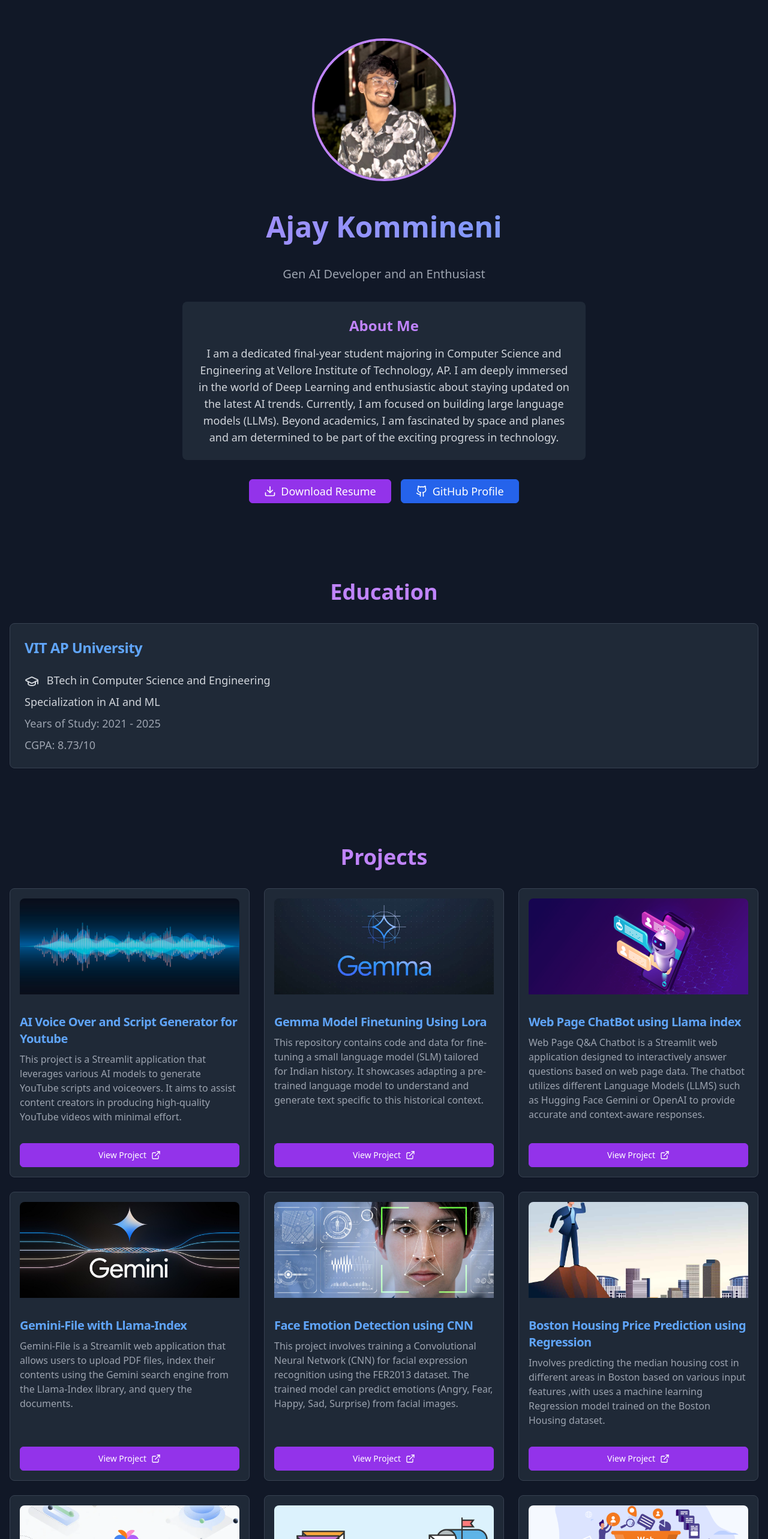
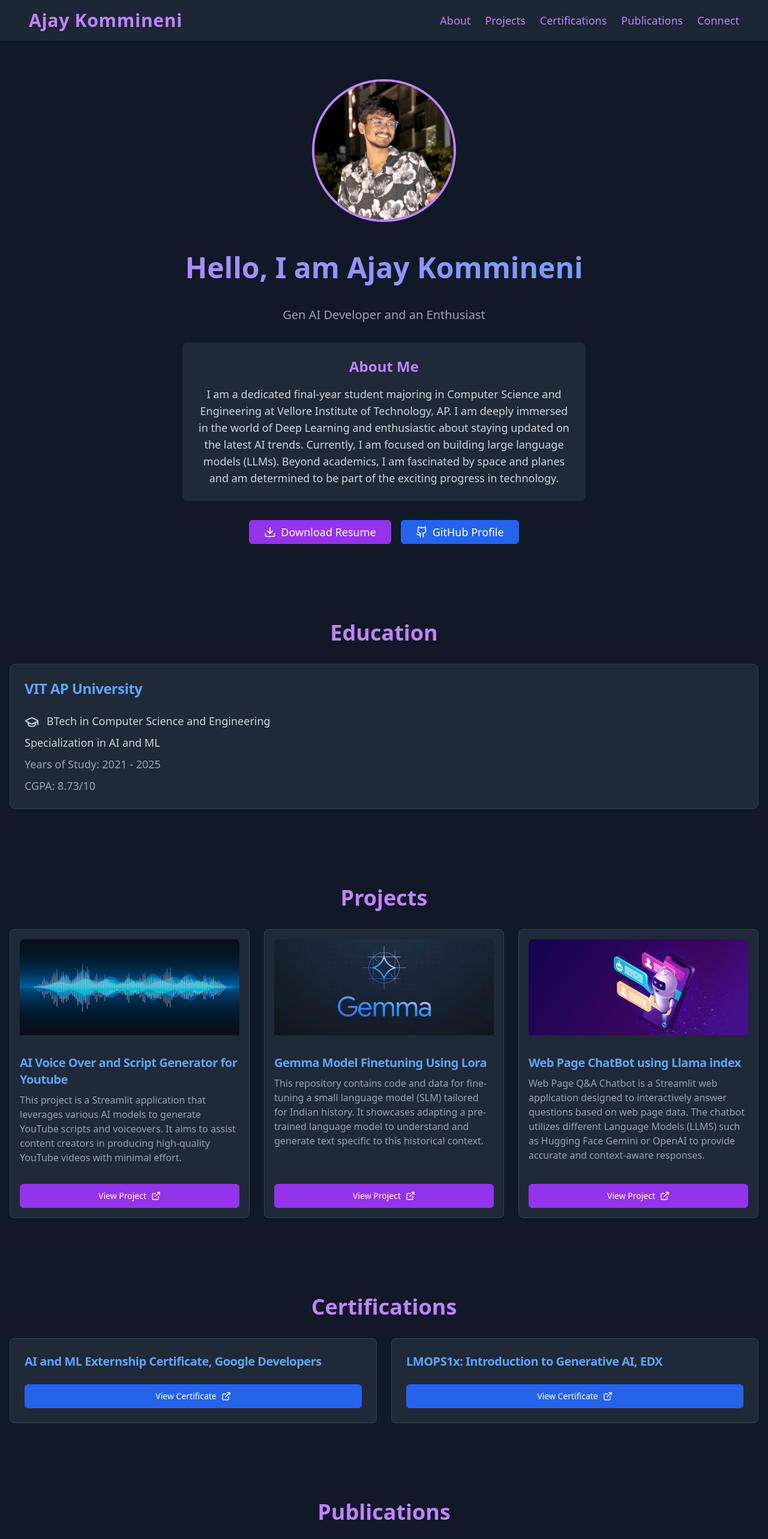
Before and after one commit to AjayK47/my-portfolio, a Next.js app: page / in a window 1280 px wide. Shown: the top 2566 px of the page at 60% size. Built offline with nearby package versions, Linux system fonts and the light colour scheme.

Commit message:
Update page.tsx

```diff
--- a/app/page.tsx
+++ b/app/page.tsx
@@ -14,13 +14,13 @@ export default function Portfolio() {
 
   useEffect(() => {
     if (index < fullText.length) {
-      setTimeout(() => {
-        setText(text + fullText[index])
-        setIndex(index + 1)
-      }, 150)
+      const timer = setTimeout(() => {
+        setText(text + fullText[index]);
+        setIndex(index + 1);
+      }, 150);
+      return () => clearTimeout(timer);
     }
-  }, [index, text])
-
+  }, [index, text]);
 
   const projects = [
     {
@@ -41,61 +41,21 @@ export default function Portfolio() {
       image: "/images/fulls/webchatbot.png",
       link: "https://github.com/AjayK47/Web-ChatBot-using-Llama-index"
     },
-    {
-      title: "Gemini-File with Llama-Index",
-      description: "Gemini-File is a Streamlit web application that allows users to upload PDF files, index their contents using the Gemini search engine from the Llama-Index library, and query the documents.",
-      image: "/images/fulls/Gemini.jpg",
-      link: "https://github.com/AjayK47/Gemini-File"
-    },
-    {
-      title: "Face Emotion Detection using CNN",
-      description: "This project involves training a Convolutional Neural Network (CNN) for facial expression recognition using the FER2013 dataset. The trained model can predict emotions (Angry, Fear, Happy, Sad, Surprise) from facial images.",
-      image: "/images/fulls/face.jpg",
-      link: "https://github.com/AjayK47/Face-Emotion-Detection_CNN"
-    },
-    {
-      title: "Boston Housing Price Prediction using Regression",
-      description: "Involves predicting the median housing cost in different areas in Boston based on various input features ,with uses a machine learning Regression model trained on the Boston Housing dataset.",
-      image: "/images/fulls/housing.jpg",
-      link: "https://github.com/AjayK47/Boston-Hosuing-Prediction-and-Deployment-"
-    },
-    {
-      title: "Fruits/Veggies classifications using Inception V3 & integrating with Google Palm API",
-      description: "This project utilizes a finely tuned InceptionV3 model to identify vegetables or fruits in uploaded images, providing nutritional information. Integrated with the Google Generative AI API (Palm), it generates intriguing facts about the recognized produce.",
-      image: "/images/fulls/palm.png",
-      link: "https://github.com/AjayK47/image-classification-with-inceptioV3-and-Google-Palm"
-    },
-    {
-      title: "Email Spam Detector using NLTK and ML",
-      description: "This project implements a simple email spam detection system using two machine learning models: Multinomial Naive Bayes (NB) and Support Vector Machine (SVM). It utilizes natural language processing techniques to classify emails as spam or non-spam.",
-      image: "/images/fulls/Email.jpg",
-      link: "https://github.com/AjayK47/EmailSpamDetector-using-NLTK-and-ML"
-    },
-    {
-      title: "Web Scraping using Autoscrapper",
-      description: "Using Autoscrapper to web scrape data from Flipkart.",
-      image: "/images/fulls/web_scrapping.png",
-      link: "https://github.com/AjayK47/Webscrapping"
-    }
-  ]
+    // Add the rest of your projects here...
+  ];
 
   const certifications = [
     {
-      name: " AI and ML Externship Certificate, Google Developers",
+      name: "AI and ML Externship Certificate, Google Developers",
       link: "https://smartinternz.com/internships/google_developers/185317219bbdc2991a9e6f518affd353"
     },
     {
       name: "LMOPS1x: Introduction to Generative AI, EDX",
       link: "https://courses.edx.org/certificates/82896b3f96514a9babac7ae1117aa20d"
     },
-  ]
+  ];
 
   const publications = [
-    {
-      title: "Multimodal Approach to Emotion Recognition using Deep Learning - (ICIMIA) · Dec 23, 2023",
-      description: "A multimodal deep learning approach integrates facial expression and text features for robust emotion recognition, outperforming traditional and single-modality methods.",
-      link: "https://ieeexplore.ieee.org/document/10426592"
-    },
     {
       title: "Multimodal Approach to Emotion Recognition using Deep Learning - (ICIMIA) · Dec 23, 2023",
       description: "A multimodal deep learning approach integrates facial expression and text features for robust emotion recognition, outperforming traditional and single-modality methods.",
@@ -106,10 +66,30 @@ export default function Portfolio() {
       description: "The paper focuses on the automated detection of rice leaf diseases using deep learning techniques to improve agricultural disease control methods , also explore the different models perfomance in this area",
       link: "https://ieeexplore.ieee.org/document/10498510"
     },
-  ]
+  ];
 
- return (
+  return (
     <div className="min-h-screen bg-gray-900 text-gray-300 font-sans">
+      <header className="sticky top-0 bg-gray-800 bg-opacity-90 backdrop-blur p-4 z-10">
+        <nav className="container mx-auto flex justify-between items-center">
+          <h1 className="text-2xl md:text-3xl font-bold font-sans text-purple-400 tracking-wide">
+            {text || 'Ajay Kommineni'}
+          </h1>
+          <div className="md:hidden">
+            <Button variant="ghost" onClick={() => setIsMenuOpen(!isMenuOpen)}>
+              <Menu className="h-6 w-6 text-purple-400" />
+            </Button>
+          </div>
+          <div className={`${isMenuOpen ? 'block' : 'hidden'} md:block absolute md:relative top-full left-0 w-full md:w-auto bg-gray-800 md:bg-transparent p-4 md:p-0 space-y-4 md:space-y-0 md:space-x-6 text-lg font-medium`}>
+            <a href="#about" className="block md:inline-block text-purple-400 hover:text-purple-300 transition-colors duration-200">About</a>
+            <a href="#projects" className="block md:inline-block text-purple-400 hover:text-purple-300 transition-colors duration-200">Projects</a>
+            <a href="#certifications" className="block md:inline-block text-purple-400 hover:text-purple-300 transition-colors duration-200">Certifications</a>
+            <a href="#publications" className="block md:inline-block text-purple-400 hover:text-purple-300 transition-colors duration-200">Publications</a>
+            <a href="#connect" className="block md:inline-block text-purple-400 hover:text-purple-300 transition-colors duration-200">Connect</a>
+          </div>
+        </nav>
+      </header>
+
       <main className="container mx-auto px-4 py-8 md:py-16 space-y-16 md:space-y-32">
         <section id="about" className="space-y-8 text-center">
           <div className="w-40 h-40 md:w-60 md:h-60 mx-auto mb-8 relative">
@@ -123,7 +103,7 @@ export default function Portfolio() {
           </div>
           <h2 className="text-3xl md:text-5xl font-bold mb-4 bg-gradient-to-r from-purple-400 to-blue-400 text-transparent bg-clip-text"
             style={{ lineHeight: '1.4', paddingTop: '0.5rem' }}>
-            {text || 'Hello, I am Ajay Kommineni'}
+            Hello, I am {text || 'Ajay Kommineni'}
           </h2>
           <p className="max-w-2xl mx-auto text-lg md:text-xl leading-relaxed text-gray-400">
             Gen AI Developer and an Enthusiast
@@ -154,7 +134,6 @@ export default function Portfolio() {
           </div>
         </section>
 
-        {/* Education section */}
         <section id="education" className="space-y-8">
           <h2 className="text-3xl md:text-4xl font-bold text-center mb-8 text-purple-400">Education</h2>
           <Card className="bg-gray-800 border-gray-700 hover:border-purple-400 transition-colors">
@@ -170,7 +149,6 @@ export default function Portfolio() {
           </Card>
         </section>
 
-        {/* Projects section */}
         <section id="projects" className="space-y-8">
           <h2 className="text-3xl md:text-4xl font-bold text-center mb-8 text-purple-400">Projects</h2>
           <div className="grid grid-cols-1 md:grid-cols-2 lg:grid-cols-3 gap-6">
@@ -195,7 +173,6 @@ export default function Portfolio() {
           </div>
         </section>
 
-        {/* Certifications section */}
         <section id="certifications" className="space-y-8">
           <h2 className="text-3xl md:text-4xl font-bold text-center mb-8 text-purple-400">Certifications</h2>
           <div className="grid grid-cols-1 md:grid-cols-2 gap-6">
@@ -216,7 +193,6 @@ export default function Portfolio() {
           </div>
         </section>
 
-        {/* Publications section */}
         <section id="publications" className="space-y-8">
           <h2 className="text-3xl md:text-4xl font-bold text-center mb-8 text-purple-400">Publications</h2>
           <div className="grid grid-cols-1 md:grid-cols-2 gap-6">
@@ -240,7 +216,6 @@ export default function Portfolio() {
           </div>
         </section>
 
-        {/* Connect section */}
         <section id="connect" className="space-y-8">
           <h2 className="text-3xl md:text-4xl font-bold text-center mb-8 text-purple-400">Connect with Me</h2>
           <div className="flex flex-col md:flex-row justify-center gap-4">
```
